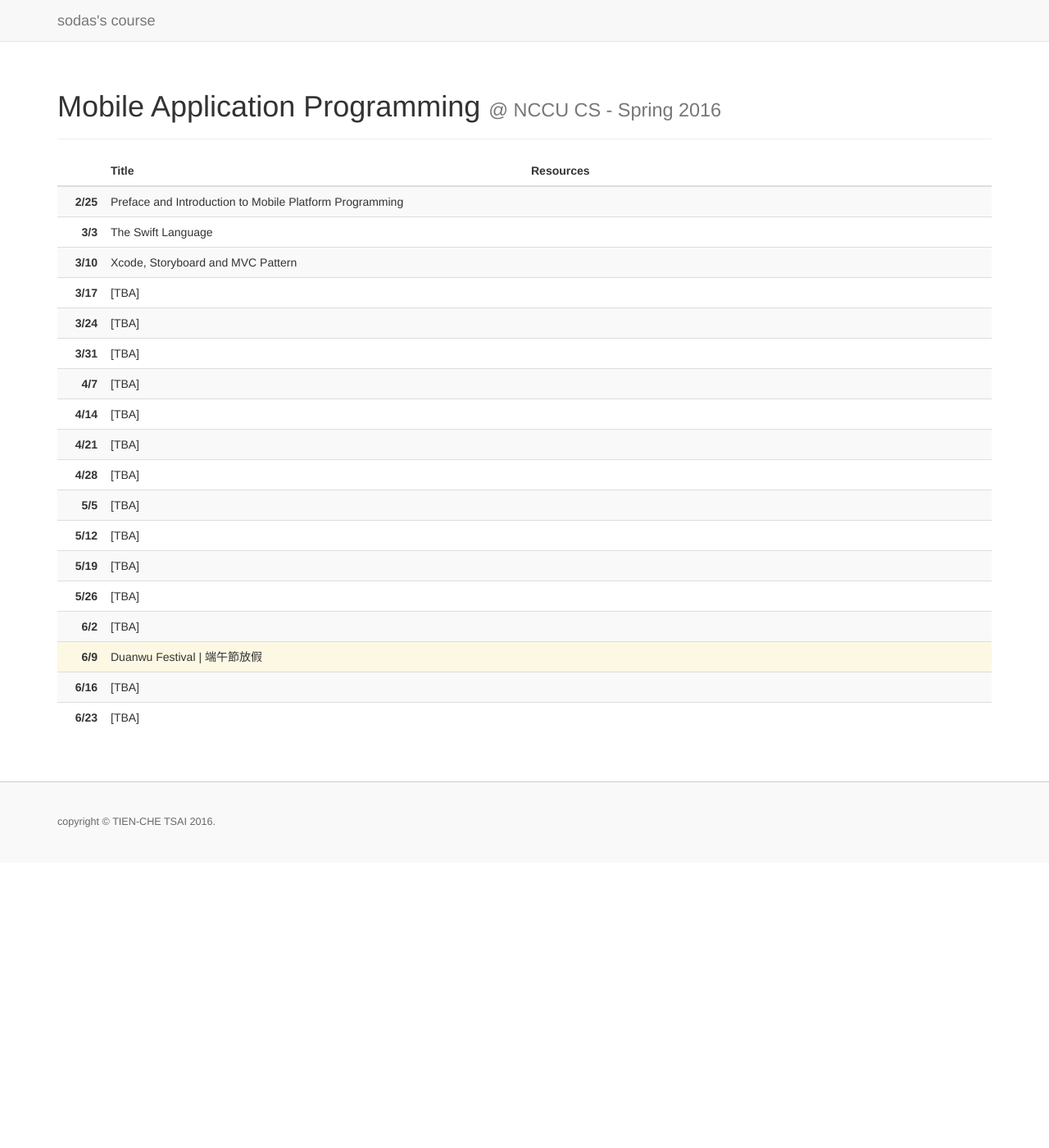
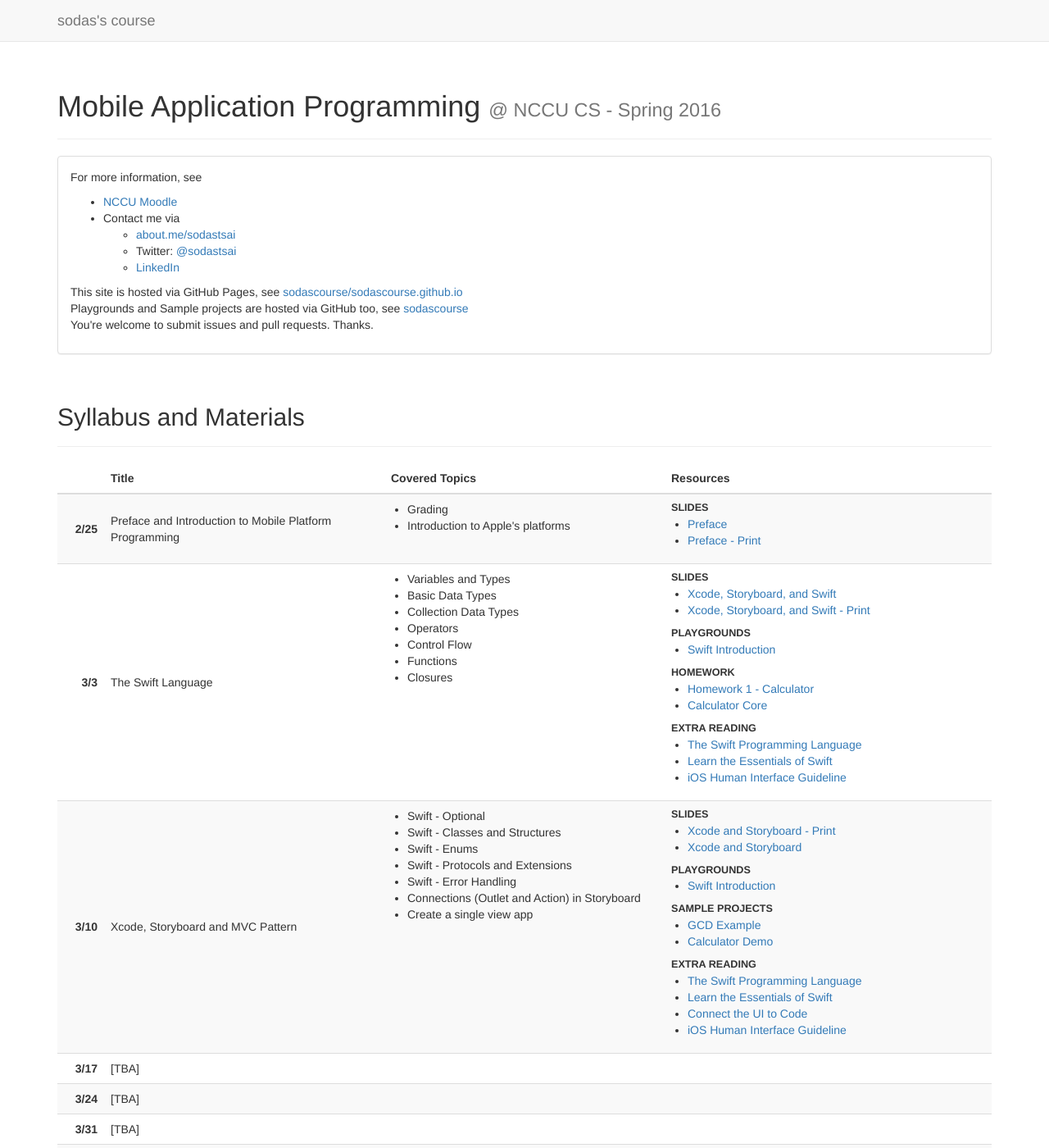
Before and after one commit to sodascourse/sodascourse.github.io, a Jekyll site: the page built from index.html, in a window 1280 px wide and 1400 px high. Shown: the whole window at 82% size. Built offline with Jekyll 4.4.1, drawn with Linux system fonts in a browser that asks for light colours.

Commit message:
Add content

```diff
--- a/_data/spring-16-classes.yaml
+++ b/_data/spring-16-classes.yaml
@@ -1,11 +1,80 @@
 - date: 2/25
   title: Preface and Introduction to Mobile Platform Programming
+  topics:
+    - Grading
+    - Introduction to Apple's platforms
+  resources:
+    slides:
+      - name: Preface
+        link: /slides/spring-16/00-Preface.pdf
+      - name: Preface - Print
+        link: /slides/spring-16/00-Preface-Print.pdf
 
 - date: 3/3
   title: The Swift Language
+  topics:
+    - Variables and Types
+    - Basic Data Types
+    - Collection Data Types
+    - Operators
+    - Control Flow
+    - Functions
+    - Closures
+  resources:
+    slides:
+      - name: Xcode, Storyboard, and Swift
+        link: /slides/spring-16/01-Swift.pdf
+      - name: Xcode, Storyboard, and Swift - Print
+        link: /slides/spring-16/01-Swift-Print.pdf
+    playgrounds:
+      - name: Swift Introduction
+        link: https://github.com/sodascourse/swift-introduction
+    homework:
+      - name: Homework 1 - Calculator
+        link: /slides/spring-16/hw1.pdf
+      - name: Calculator Core
+        link: https://github.com/sodascourse/calculator
+    extra reading:
+      - name: The Swift Programming Language
+        link: https://developer.apple.com/library/ios/documentation/Swift/Conceptual/Swift_Programming_Language/
+      - name: Learn the Essentials of Swift
+        link: https://developer.apple.com/library/ios/referencelibrary/GettingStarted/DevelopiOSAppsSwift/Lesson1.html
+      - name: iOS Human Interface Guideline
+        link: https://developer.apple.com/library/ios/documentation/UserExperience/Conceptual/MobileHIG/
 
 - date: 3/10
   title: Xcode, Storyboard and MVC Pattern
+  topics:
+    - Swift - Optional
+    - Swift - Classes and Structures
+    - Swift - Enums
+    - Swift - Protocols and Extensions
+    - Swift - Error Handling
+    - Connections (Outlet and Action) in Storyboard
+    - Create a single view app
+  resources:
+    slides:
+      - name: Xcode and Storyboard - Print
+        link: /slides/spring-16/02-Storyboard.pdf
+      - name: Xcode and Storyboard
+        link: /slides/spring-16/02-Storyboard-Print.pdf
+    playgrounds:
+      - name: Swift Introduction
+        link: https://github.com/sodascourse/swift-introduction
+    sample projects:
+      - name: GCD Example
+        link: https://github.com/sodascourse/gcd-example
+      - name: Calculator Demo
+        link: https://github.com/sodascourse/calculator
+    extra reading:
+      - name: The Swift Programming Language
+        link: https://developer.apple.com/library/ios/documentation/Swift/Conceptual/Swift_Programming_Language/
+      - name: Learn the Essentials of Swift
+        link: https://developer.apple.com/library/ios/referencelibrary/GettingStarted/DevelopiOSAppsSwift/Lesson1.html
+      - name: Connect the UI to Code
+        link: https://developer.apple.com/library/ios/referencelibrary/GettingStarted/DevelopiOSAppsSwift/Lesson3.html
+      - name: iOS Human Interface Guideline
+        link: https://developer.apple.com/library/ios/documentation/UserExperience/Conceptual/MobileHIG/
 
 - date: 3/17
 
--- a/_layouts/base.html
+++ b/_layouts/base.html
@@ -8,7 +8,7 @@
         <link rel="stylesheet" href="/stylesheets/default.css">
     </head>
     <body>
-        <nav class="navbar navbar-default navbar-fixed-top">
+        <nav id="main-nav" class="navbar navbar-default navbar-fixed-top">
             <div class="container">
                 <!-- Brand and toggle get grouped for better mobile display -->
                 <div class="navbar-header">
@@ -28,7 +28,7 @@
             </div><!-- /.container-fluid -->
         </nav>
         {{ content }}
-        <footer>
+        <footer id="main-footer">
             <div class="container">
                 copyright &copy; TIEN-CHE TSAI 2016.
             </div>
--- a/_sass/base.scss
+++ b/_sass/base.scss
@@ -1,7 +1,9 @@
 body {
     padding-top: 70px;
 }
-footer {
+
+#main- {
+    &footer {
         margin-top: 40px;
         padding: 40px 0;
 
@@ -11,6 +13,7 @@ footer {
         font-size: .9em;
         color: #666;
     }
+}
 
 .class-table {
     thead {
@@ -18,12 +21,30 @@ footer {
             width: 5%;
         }
         th:nth-child(2) {
-            width: 45%;
+            width: 30%;
+        }
+        th:nth-child(3) {
+            width: 30%;
         }
     }
     tbody {
         th:nth-child(1) {
             text-align: right;
         }
+        th:nth-child(1), td:nth-child(2) {
+            vertical-align: middle;
         }
     }
+
+    .resource-section {
+        header {
+            text-transform: uppercase;
+            font-weight: 600;
+            font-size: .9em;
+        }
+    }
+
+    ul {
+        padding-left: 20px;
+    }
+}
--- a/index.html
+++ b/index.html
@@ -1,17 +1,46 @@
 ---
 ---
-<section class="table-responsive container">
-    <div class="page-header">
+<section class="container">
+    <header class="page-header">
         <h1>
             Mobile Application Programming
             <small>@ NCCU CS - Spring 2016</small>
         </h1>
+    </header>
+    <div class="panel panel-default">
+        <div class="panel-body">
+            <p>
+                For more information, see
+                <ul>
+                    <li><a href="http://moodle.nccu.edu.tw/course/view.php?id=2078" target="_blank">NCCU Moodle</a></li>
+                    <li>Contact me via
+                        <ul>
+                            <li><a href="https://about.me/sodastsai" target="_blank">about.me/sodastsai</a></li>
+                            <li>Twitter: <a href="https://twitter.com/sodastsai" target="_blank">@sodastsai</a></li>
+                            <li><a href="https://linkedin.com/in/sodastsai" target="_blank">LinkedIn</a></li>
+                        </ul>
+                    </li>
+                </ul>
+            </p>
+            <p>
+                This site is hosted via GitHub Pages,
+                see <a href="https://github.com/sodascourse/sodascourse.github.io" target="_blank">sodascourse/sodascourse.github.io</a><br>
+                Playgrounds and Sample projects are hosted via GitHub too, see <a href="https://github.com/sodascourse/" target="_blank">sodascourse</a><br>
+                You're welcome to submit issues and pull requests. Thanks.
+            </p>
+        </div>
     </div>
+</section>
+<section class="table-responsive container">
+    <header class="page-header">
+        <h2>Syllabus and Materials</h2>
+    </header>
     <table class="class-table table table-hover table-striped">
         <thead>
             <tr>
                 <th></th>
                 <th>Title</th>
+                <th>Covered Topics</th>
                 <th>Resources</th>
             </tr>
         </thead>
@@ -22,7 +51,29 @@
                     <td>
                         {{ class.title | default: "[TBA]" }}
                     </td>
-                    <td></td>
+                    <td>
+                        <ul>
+                            {% for topic in class.topics %}
+                                <li>{{ topic }}</li>
+                            {% endfor %}
+                        </ul>
+                    </td>
+                    <td>
+                        {% for resource in class.resources %}
+                            <section class="resource-section">
+                                <header>{{ resource[0] }}</header>
+                                <ul>
+                                    {% for item in resource[1] %}
+                                        <li>
+                                            <a href="{{ item.link }}" target="_blank">
+                                                {{ item.name }}
+                                            </a>
+                                        </li>
+                                    {% endfor %}
+                                </ul>
+                            </section>
+                        {% endfor %}
+                    </td>
                 </tr>
             {% endfor %}
         </tbody>
```
Also changed, not shown: README.md (added), 7 other files. Lines whose indentation alone changed are shown as unchanged.
